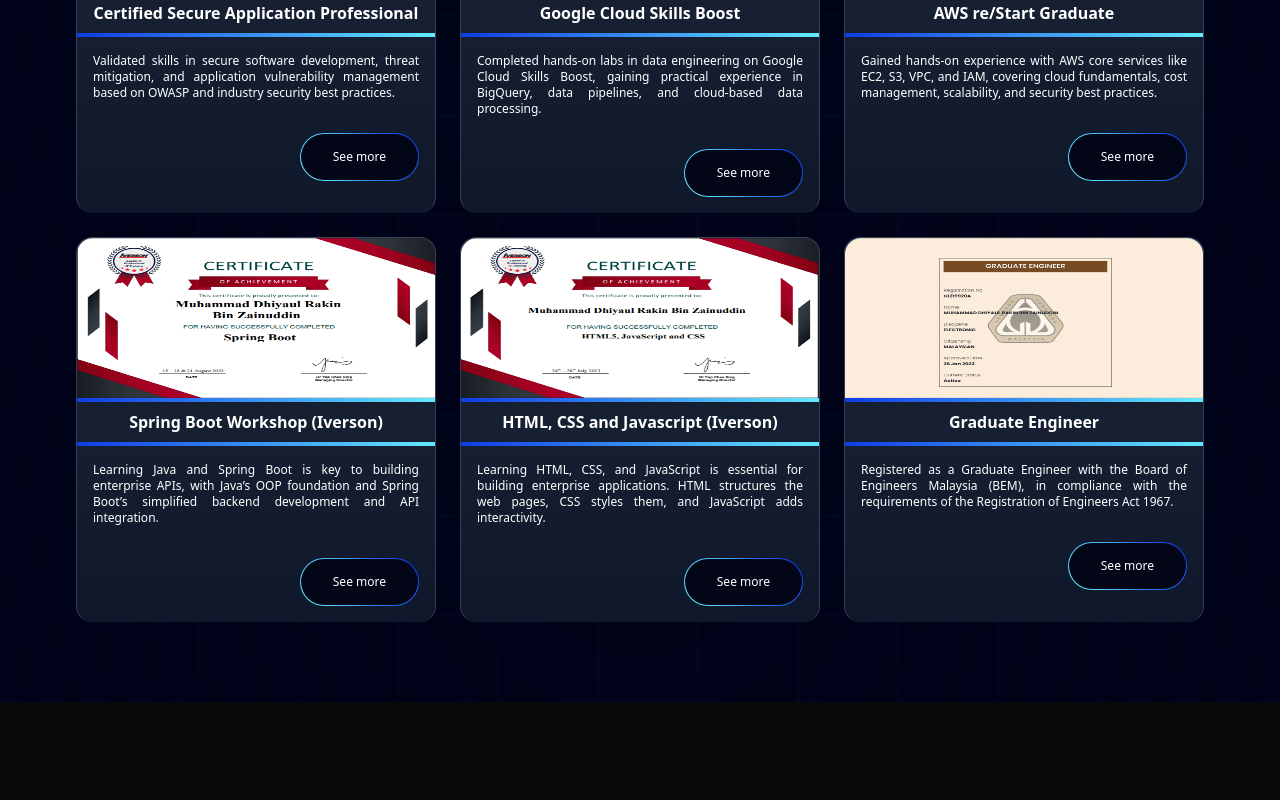
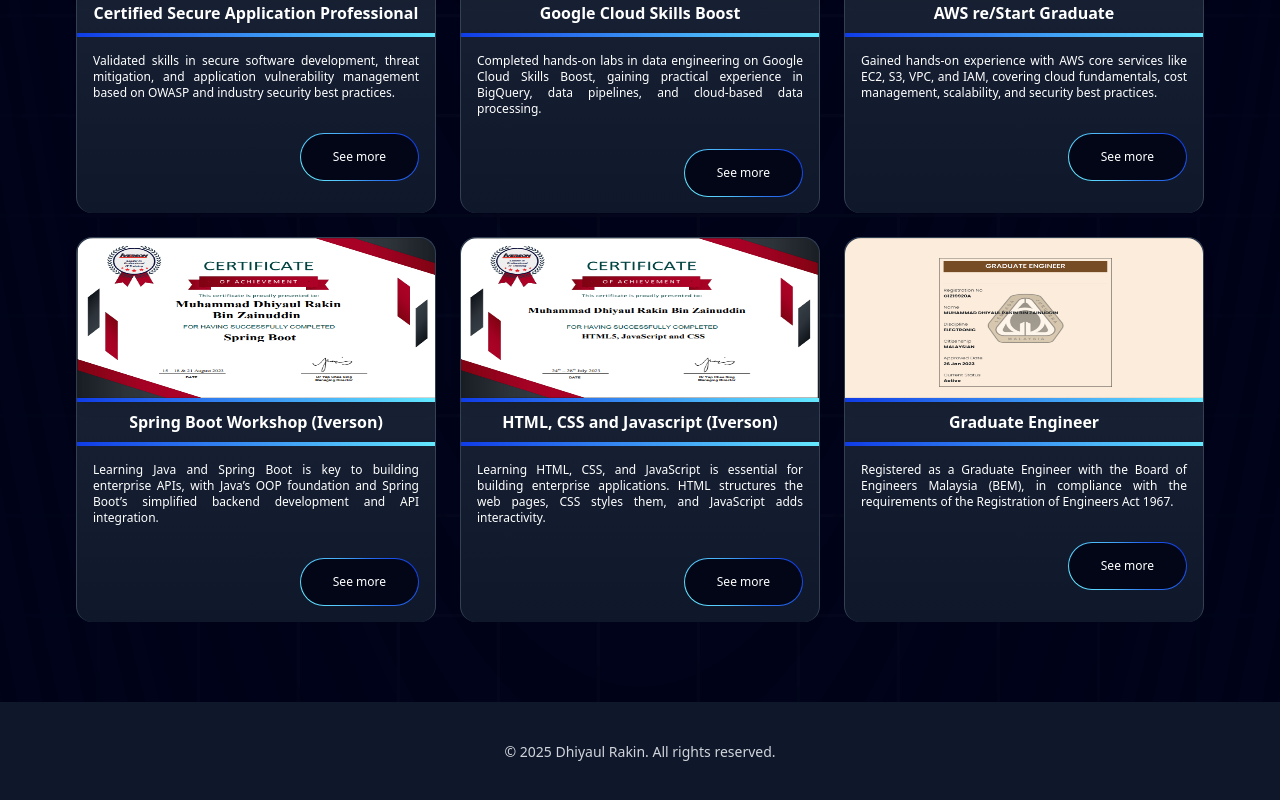
Before and after one commit to Ryukizo79/portfolionextjs, a Next.js app: page / in a window 1280 px wide. Shown: the part 5586-6386 px from the top of the page. Before the commit the page ends 6288 px from the top, so only its background shows below. Built offline with nearby package versions, Linux system fonts and the light colour scheme.

Commit message:
create footer

```diff
--- a/app/page.tsx
+++ b/app/page.tsx
@@ -1,6 +1,7 @@
 // import Achievements from "@/components/Achievements";
 import Achievements from "@/components/Achievements";
 import Experiences from "@/components/Experiences";
+import Footer from "@/components/Footer";
 import Hero from "@/components/Hero";
 import Navbar from "@/components/Navbar";
 import Projects from "@/components/Projects";
@@ -18,6 +19,7 @@
         <Experiences/>
         <Projects/>
         <Achievements/>
+        <Footer/>
       </div>
 
     </main>
--- /dev/null
+++ b/components/Footer.tsx
@@ -0,0 +1,20 @@
+"use client";
+
+import React from "react";
+
+const Footer = () => {
+  const currentYear = new Date().getFullYear();
+
+  return (
+    <section id="footer" className="w-full relative bg-slate-900">
+        <div className=" text-gray-300 py-10">
+            <div className="max-w-7xl mx-auto text-center text-sm">
+                © {currentYear} Dhiyaul Rakin. All rights reserved.
+            </div>
+        </div>
+    </section>
+
+  );
+};
+
+export default Footer;
```
